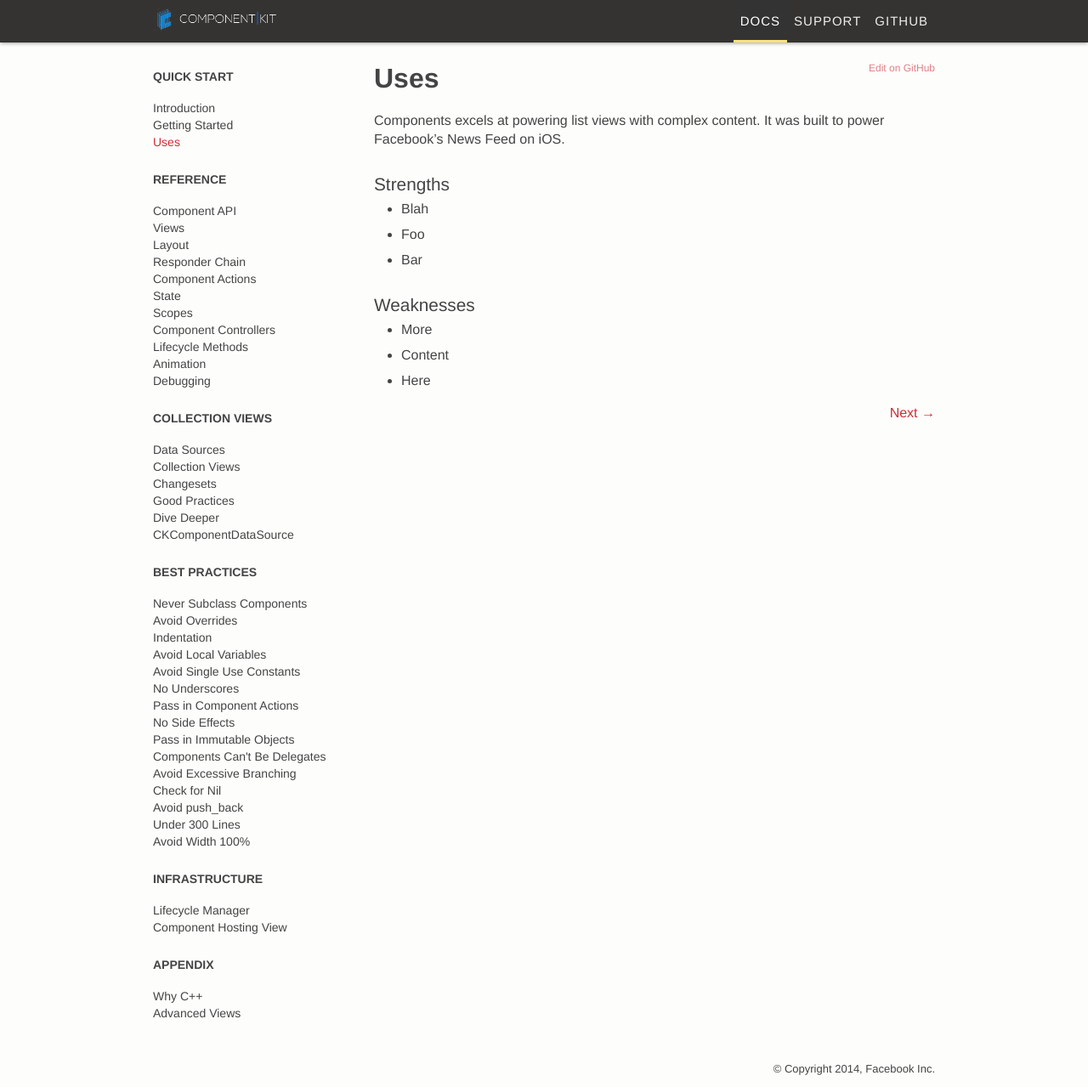
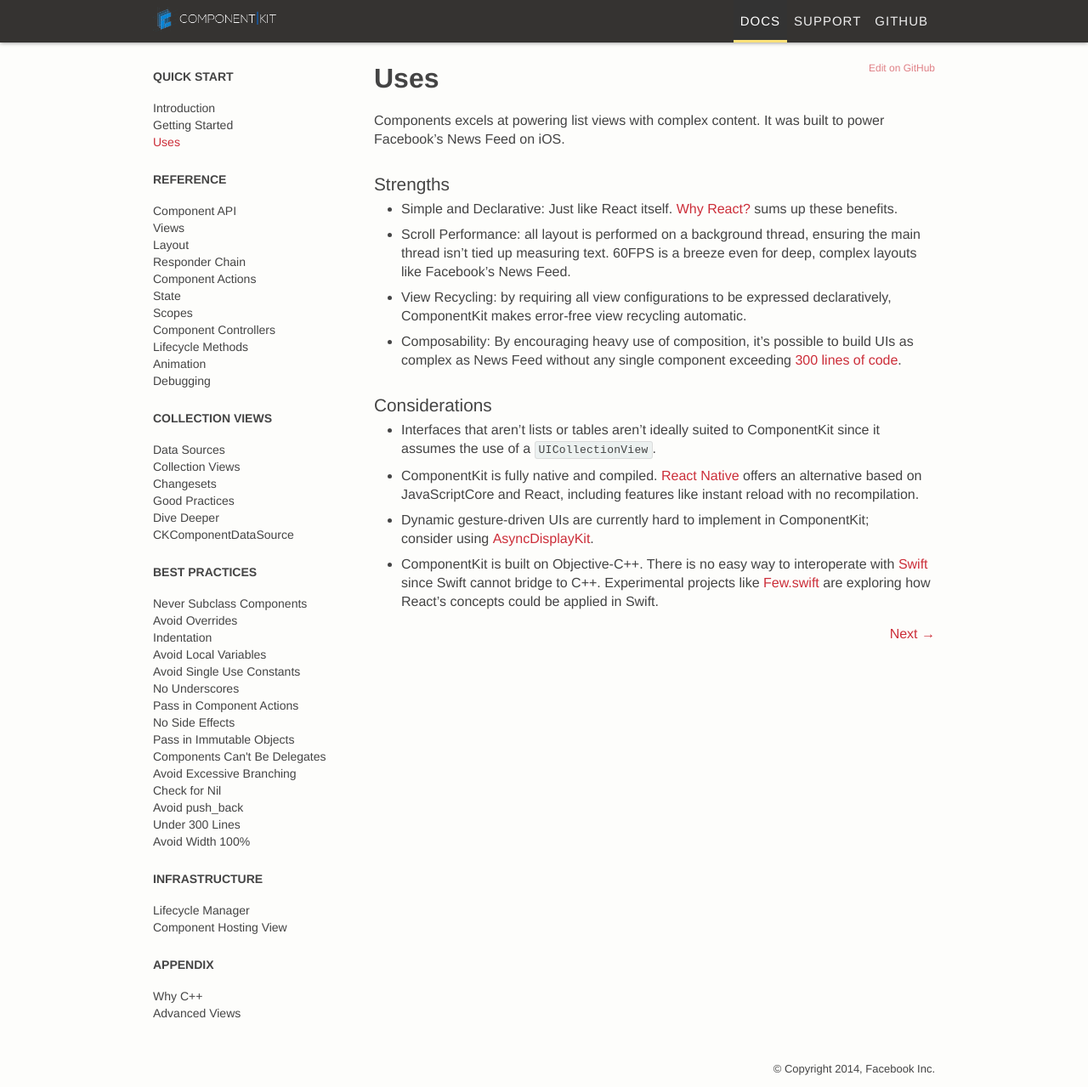
Before and after one commit to dstnbrkr/componentkit, a Jekyll site: the page built from _docs/uses.md, in a window 1280 px wide and 1279 px high. Shown: the whole window at 85% size. Built offline with Jekyll 4.4.1, drawn with Linux system fonts in a browser that asks for light colours; Markdown is read by kramdown in place of the engine named in the settings; comment, search, counter and statistics services are not loaded.

Commit message:
Uses doc

```diff
--- a/_docs/uses.md
+++ b/_docs/uses.md
@@ -8,12 +8,14 @@
 
 ### Strengths
 
-- Blah
-- Foo
-- Bar
+- Simple and Declarative: Just like React itself. [Why React?](http://facebook.github.io/react/docs/why-react.html) sums up these benefits.
+- Scroll Performance: all layout is performed on a background thread, ensuring the main thread isn't tied up measuring text. 60FPS is a breeze even for deep, complex layouts like Facebook's News Feed.
+- View Recycling: by requiring all view configurations to be expressed declaratively, ComponentKit makes error-free view recycling automatic.
+- Composability: By encouraging heavy use of composition, it's possible to build UIs as complex as News Feed without any single component exceeding [300 lines of code](under-300-lines.html).
 
-### Weaknesses
+### Considerations
 
-- More
-- Content
-- Here
+- Interfaces that aren't lists or tables aren't ideally suited to ComponentKit since it assumes the use of a `UICollectionView`.
+- ComponentKit is fully native and compiled. [React Native](https://github.com/facebook/react-native) offers an alternative based on JavaScriptCore and React, including features like instant reload with no recompilation.
+- Dynamic gesture-driven UIs are currently  hard to implement in ComponentKit; consider&nbsp;using&nbsp;[AsyncDisplayKit](http://asyncdisplaykit.org).
+- ComponentKit is built on Objective-C++. There is no easy way to interoperate with [Swift](https://developer.apple.com/swift/) since Swift cannot bridge to C++. Experimental projects like [Few.swift](https://github.com/joshaber/Few.swift) are exploring how React's concepts could be applied in Swift.
```
